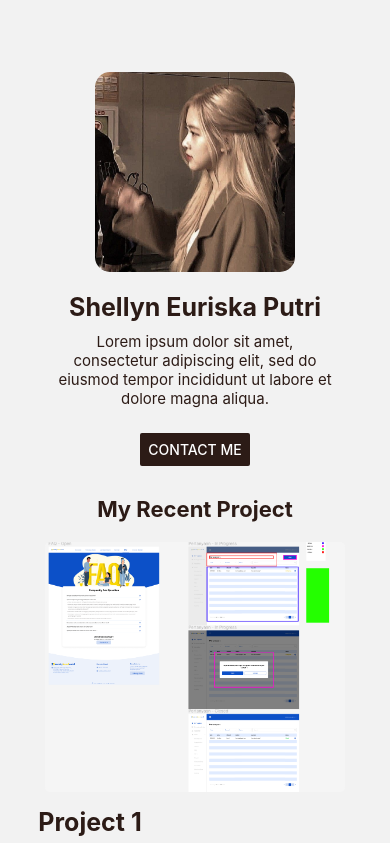
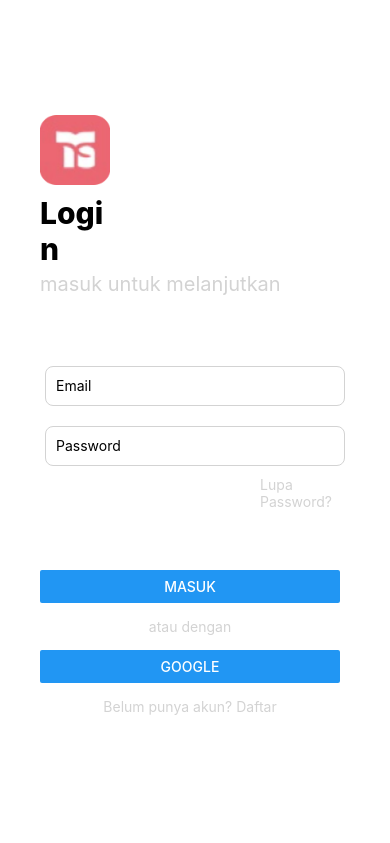
Before and after one commit to Shellyn-E/XII-RPL-5-541211164-Shellyn, a React Native app: screen /Login in a window 390 px wide. Shown: the top 843 px of the page. Built offline with nearby package versions, Linux system fonts and the light colour scheme.

Commit message:
revision part 4

```diff
--- a/App.js
+++ b/App.js
@@ -4,9 +4,6 @@ import { createNativeStackNavigator } from "@react-navigation/native-stack";
 import Login from "./components/login";
 import Portofolio from "./components/portofolio";
 import Signup from "./components/signup";
-// import SplashScreen from './SplashScreen';
-
-// onPress={() => {setJumlah(jumlah+1)}}
 
 const Stack = createNativeStackNavigator();
 
@@ -14,14 +11,13 @@ export default function App() {
   return (
     <NavigationContainer>
       <Stack.Navigator>
-        {/* <Stack.Screen name="SplashScreen" component={SplashScreen} options={{headerShown: false}} /> */}
-        {/* <Stack.Screen
-          name="Sign Up"
+        <Stack.Screen
+          name="Login"
           component={Login}
           options={{ headerShown: false }}
-        /> */}
+        />
         <Stack.Screen
-          name="HomeScreen"
+          name="Portofolio"
           component={Portofolio}
           options={{ headerShown: false }}
         />
--- a/components/element/CustomButtonLogin.js
+++ b/components/element/CustomButtonLogin.js
@@ -1,10 +1,14 @@
-import React from "react";
-import { Button } from "react-native";
+// import React from "react";
+// import { Button } from "react-native";
 
-const CustomButton = (props) => {
-  return (
-    <Button title={props.title} color={props.color} onPress={props.onPress} />
-  );
-};
+// const CustomButton = ({ navigation }, props) => {
+//   const handleLogin = () => {
+//     navigation.navigate("Portofolio");
+//   };
 
-export default CustomButton;
+//   return (
+//     <Button title={props.title} color={props.color} onPress={handleLogin} />
+//   );
+// };
+
+// export default CustomButton;
--- a/components/element/CustomText.js
+++ b/components/element/CustomText.js
@@ -2,7 +2,7 @@ import React from "react";
 import { Text } from "react-native";
 
 const CustomText = (props) => {
-  return <Text style={props.style}>{text}</Text>;
+  return <Text style={props.style}></Text>;
 };
 
 export default CustomText;
--- a/components/login.js
+++ b/components/login.js
@@ -9,7 +9,7 @@ export default function Login({ navigation }) {
 
   const handleLogin = () => {
     if (email === "shellyneuriska@gmail.com" && password === "12345") {
-      navigation.navigate("HomeScreen");
+      navigation.navigate("Portofolio");
     }
   };
 
@@ -35,9 +35,9 @@ export default function Login({ navigation }) {
         <Text style={styles.forgot}>Lupa Password?</Text>
       </View>
       <View style={{ width: 300, marginLeft: 40 }}>
-        <CustomButton title="Masuk" onPress={""} />
+        <Button title="Masuk" onPress={handleLogin} />
         <Text style={styles.text}>atau dengan</Text>
-        <CustomButton title="Google" color={""} />
+        <Button title="Google" color={""} />
         <Text style={styles.text}>Belum punya akun? Daftar</Text>
       </View>
     </View>
--- a/components/portofolio.js
+++ b/components/portofolio.js
@@ -9,6 +9,7 @@ import {
   TextInput,
   Button,
 } from "react-native";
+import CustomText from "./element/CustomText";
 import CustomInput from "./element/CustomInput";
 import CustomImage from "./element/CustomImage";
 import CustomButton from "./element/CustomButtonPorto";
```
